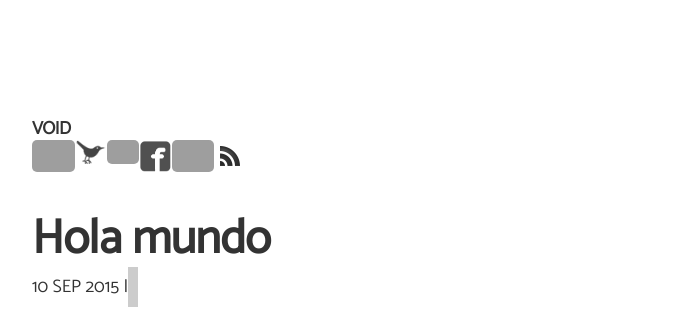
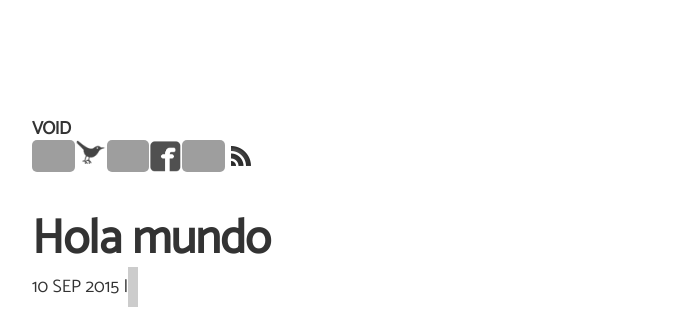
Before and after one commit to angelsimon/angelsimon.github.io, a Jekyll site: the page built from _posts/2015-09-10-hola-mundo.md, in a window 1280 px wide. Shown: the top 330 px of the page, without its empty margins (32-706 px from the left). Built offline with Jekyll 4.4.1, drawn with Linux system fonts in a browser that asks for light colours; nearby versions of some CDN libraries; comment, search, counter and statistics services are not loaded.

Commit message:
Update post.html

```diff
--- a/_layouts/post.html
+++ b/_layouts/post.html
@@ -8,7 +8,7 @@ comments: true
     <div style="display: flex;">
     <a href="http://www.github.com/angelsimon/" target="_blank"><img src="{{ site.baseurl }}/public/social/github.png" style="height:32px;" /></a>
     <a href="http://www.twitter.com/void/" target="_blank"><img src="{{ site.baseurl }}/public/social/twitterbird.png" style="height:24px;" /></a>
-    <a href="http://www.instagram.com/void_ar/" target="_blank"><img src="{{ site.baseurl }}/public/social/instagram.png" style="height:24px;" /></a>
+    <a href="http://www.instagram.com/void_ar/" target="_blank"><img src="{{ site.baseurl }}/public/social/instagram.png" style="height:32px;" /></a>
     <a href="http://www.facebook.com/void.ar/" target="_blank"><img src="{{ site.baseurl }}/public/social/facebook.png" style="height:32px;" /></a>
     <a href="https://www.youtube.com/c/AngelSimon" target="_blank"><img src="{{ site.baseurl }}/public/social/youtube.png" style="height:32px;" /></a>
     <a href="{{ site.baseurl }}/feed.xml" target="_blank"><img src="{{ site.baseurl }}/public/social/rss.png" style="height:32px;" /></a>
```
